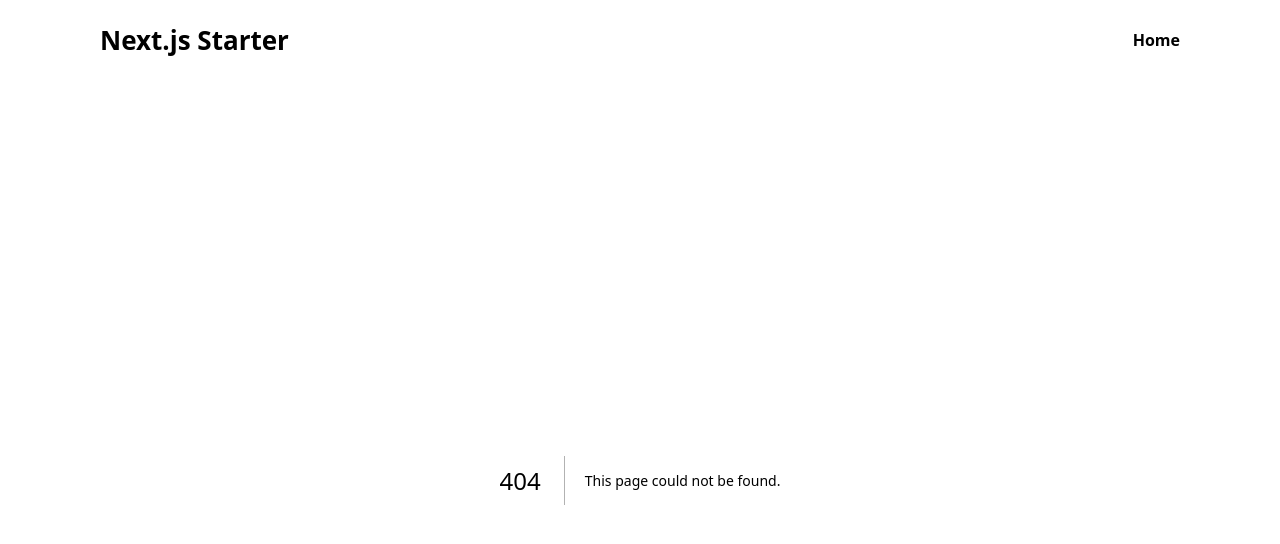
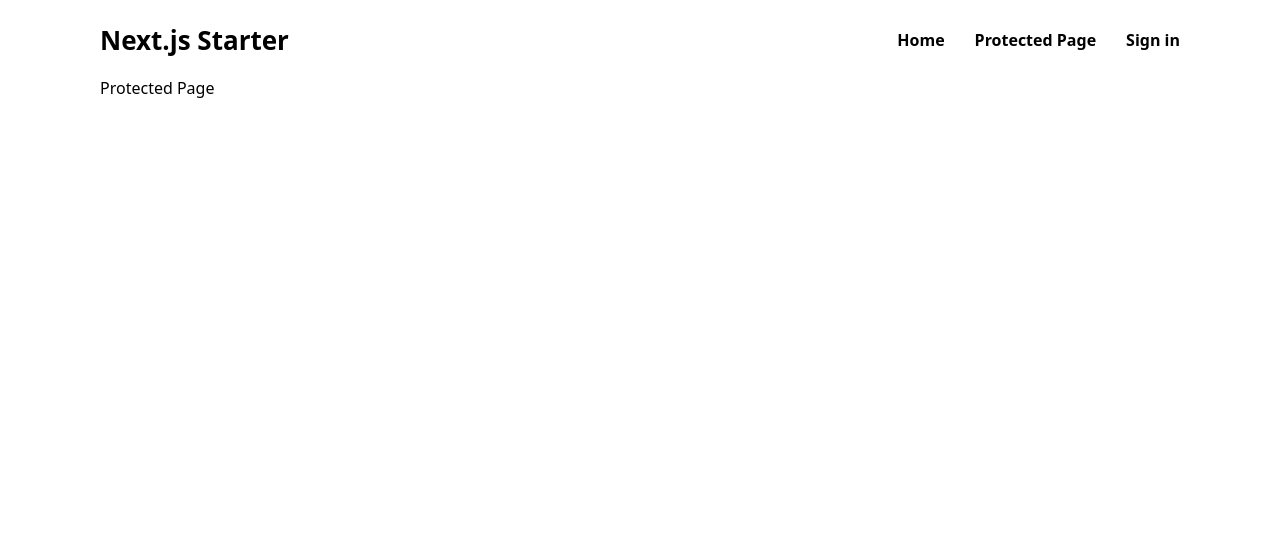
Before and after one commit to jarijokinen/nextjs-starter, a Next.js app: page /protected in a window 1280 px wide. Before the commit this address had no page. Shown: the top 544 px of the page. Built offline with nearby package versions, Linux system fonts and the light colour scheme; no server answers.

Commit message:
Add authentication

```diff
--- a/package.json
+++ b/package.json
@@ -13,6 +13,7 @@
   "license": "MIT",
   "dependencies": {
     "next": "^13.4.10",
+    "next-auth": "^4.22.3",
     "react": "^18.2.0",
     "react-dom": "^18.2.0"
   },
--- /dev/null
+++ b/src/app/api/auth/[...nextauth]/route.ts
@@ -0,0 +1,17 @@
+import NextAuth from 'next-auth';
+import GithubProvider from 'next-auth/providers/github';
+
+import type { NextAuthOptions } from 'next-auth';
+
+export const authOptions: NextAuthOptions = {
+  providers: [
+    GithubProvider({
+      clientId: process.env.GITHUB_CLIENT_ID as string,
+      clientSecret: process.env.GITHUB_CLIENT_SECRET as string
+    })
+  ]
+};
+
+const handler = NextAuth(authOptions);
+
+export { handler as GET, handler as POST };
--- /dev/null
+++ b/src/app/context/providers.tsx
@@ -0,0 +1,13 @@
+'use client';
+
+import { SessionProvider } from 'next-auth/react';
+
+export default function AuthProvider({
+  children,
+  session
+}: {
+  children: React.ReactNode;
+  session: any;
+}) {
+  return <SessionProvider session={session}>{children}</SessionProvider>;
+}
--- a/src/app/layout.tsx
+++ b/src/app/layout.tsx
@@ -1,8 +1,11 @@
 import '@/styles/globals.scss';
 
 import type { Metadata } from 'next';
+import { getServerSession } from 'next-auth';
+import { authOptions } from './api/auth/[...nextauth]/route';
 
 import Header from '@/components/Header';
+import AuthProvider from '@/app/context/providers';
 
 export const metadata: Metadata = {
   title: {
@@ -11,16 +14,20 @@ export const metadata: Metadata = {
   }
 };
 
-export default function RootLayout({
+export default async function RootLayout({
   children
 }: {
   children: React.ReactNode;
 }) {
+  const session = await getServerSession(authOptions);
+
   return (
     <html lang="en">
       <body>
-        <Header />
-        {children}
+        <AuthProvider session={session}>
+          <Header />
+          {children}
+        </AuthProvider>
       </body>
     </html>
   );
--- /dev/null
+++ b/src/app/protected/page.tsx
@@ -0,0 +1,3 @@
+export default async function Page() {
+  return <div className='container'>Protected Page</div>;
+}
--- a/src/components/Header.tsx
+++ b/src/components/Header.tsx
@@ -3,9 +3,12 @@
 import styles from './Header.module.scss';
 
 import { useState } from 'react';
+import { useSession } from 'next-auth/react';
 import Link from 'next/link';
 
 export default function Header() {
+  const { data: session } = useSession();
+
   const [navOn, setNavOn] = useState(false);
   const navClasses = [styles.nav, navOn ? styles.navOn : ''].join(' ');
 
@@ -20,6 +23,16 @@ export default function Header() {
             <li>
               <Link href="/">Home</Link>
             </li>
+            <li>
+              <Link href="/protected">Protected Page</Link>
+            </li>
+            <li>
+              {session?.user ? (
+                <Link href="/api/auth/signout">Sign out</Link>
+              ) : (
+                <Link href="/api/auth/signin">Sign in</Link>
+              )}
+            </li>
           </ul>
           <div
             className={styles.navToggle}
```
Also changed, not shown: src/middleware.ts (added, +13 -0 lines), 1 other file (tests, documents, lock files or other folders).
